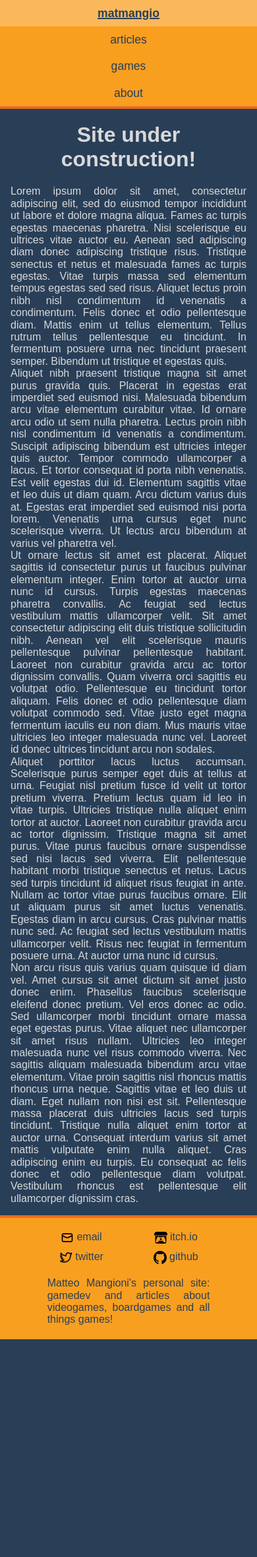
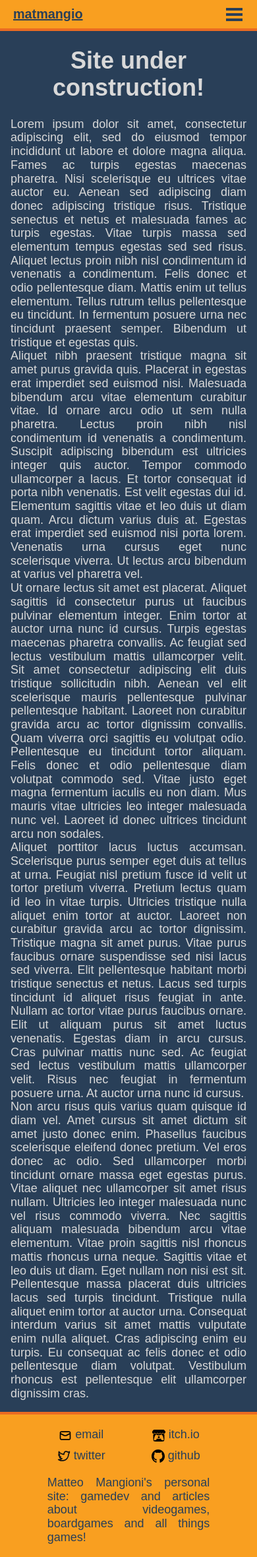
Before and after one commit to matmangio/matmangio.github.io, a Jekyll site: the page built from index.html, in a window 390 px wide. Shown: the whole page at 66% size. Built offline with Jekyll 4.4.1, drawn with Linux system fonts in a browser that asks for light colours; nearby versions of some CDN libraries; before the commit the page ends 2030 px from its top, so only the background shows below that.

Commit message:
Add responsive menu for small screens

```diff
--- a/_includes/my_navigation.html
+++ b/_includes/my_navigation.html
@@ -1,7 +1,26 @@
 <div role="navigation" class="pure-g nav-body center">
     {% for item in site.data.navigation %}
-        <div class="pure-u-1 pure-u-md-1-8 nav-item">
+        <div class="pure-u-1 pure-u-md-5-24 pure-u-xl-1-8 nav-item hidden-sm">
             <a href="{{ item.link }}" class="{% if item.link == page.url %} nav-selected {% endif %}">{{ item.name }}</a>
         </div>
     {% endfor %}
+    <div class="pure-u-1-4 nav-item nav-header hidden-over-sm">
+        <a href="{{ site.data.navigation[0].link }}" class="nav-selected">{{ site.data.navigation[0].name }}</a>
+    </div>
+    <div class="pure-u-3-4 nav-item nav-header nav-dropdown hidden-over-sm">
+        <button id="nav-toggle" type="button" aria-controls="nav-menu" aria-label="Toggle menu" aria-expanded="false" class="nav-button">
+            <span class="nav-icon-bar"></span>
+            <span class="nav-icon-bar"></span>
+            <span class="nav-icon-bar"></span>
+        </button>
+    </div>
+    <div class="pure-u-1 hidden" id="nav-menu">
+        {% for item in site.data.navigation %}
+            {% if item.link != site.data.navigation[0].link %}
+                <div class="pure-u-1 nav-item nav-header hidden-over-sm">
+                    <a href="{{ item.link }}" class="{% if item.link == page.url %} nav-selected {% endif %}">{{ item.name }}</a>
+                </div>
+            {% endif %}
+        {% endfor %}
+    </div>
 </div>
--- a/_layouts/my_default.html
+++ b/_layouts/my_default.html
@@ -34,5 +34,6 @@
             </div>
             {% include my_footer.html %}
         </div>
+        <script src="/assets/js/nav.js"></script>
     </body>
 </html>
--- a/_sass/footer.scss
+++ b/_sass/footer.scss
@@ -17,6 +17,19 @@
 
         a:hover {
             color: $text-color;
+            font-weight: bold;
+
+            img {
+                filter: invert(98%) sepia(0%) saturate(2395%) hue-rotate(301deg) brightness(110%) contrast(70%);
+            }
+        }
+
+        a:active {
+            color: white;
+
+            img {
+                filter: invert(100%);
+            }
         }
 
         a.top {
--- a/_sass/main.scss
+++ b/_sass/main.scss
@@ -30,9 +30,26 @@
     .content {
         margin: 0px 16px 0px 16px;
     }
+
+    .hidden {
+        display: none;
+    }
+
+    @media (max-width: 671.5px) {
+        .hidden-sm {
+            display: none;
+        }
+    }
+
+    @media (min-width: 671.5px) {
+        .hidden-over-sm {
+            display: none;
+        }
+    }
 }
 
 body {
     background-color: $bg-color;
     color: $text-color;
+    font-size: large;
 }
--- a/_sass/navigation.scss
+++ b/_sass/navigation.scss
@@ -6,7 +6,6 @@
 
     .nav-item {
         text-align: center;
-
 
         a {
             display: block;
@@ -20,6 +19,10 @@
             text-decoration-thickness: 1.5px;
             font-weight: bold;
         }
+
+        a:active {
+            color: $text-color;
+        }
     }
 
     .nav-item:hover {
@@ -29,4 +32,75 @@
     .nav-img {
         vertical-align: middle;
     }
+
+    .nav-header {
+        text-align: left;
+
+        a {
+            padding: 10px 20px;
+        }
+
+        img:active {
+            filter: invert(98%) sepia(0%) saturate(2395%) hue-rotate(301deg) brightness(110%) contrast(70%);
+        }
+
+        img.nav-close-toggle {
+            display: none;
+        }
+    }
+
+    .nav-header:hover {
+        background-color: rgba(255, 255, 255, 0);
+    }
+
+    .nav-dropdown {
+        text-align: right;
+    }
+
+    .nav-button {
+        padding: 0px;
+        margin: 10px 20px 0px 0px;
+        cursor: pointer;
+        border: none;
+        background-color: transparent;
+        display: flex;
+        align-items: center;
+        justify-content: center;
+        flex-direction: column;
+        float: inline-end;
+    }
+
+    .nav-icon-bar {
+        display: block;
+        width: 25px;
+        height: 4px;
+        margin: 2px;
+        background-color: $bg-color;
+    }
 }
+
+#nav-toggle[aria-expanded='true'] {
+    margin-top: 18px;
+}
+
+#nav-toggle[aria-expanded='true'] .nav-icon-bar:is(:first-child, :last-child) {
+    position: absolute;
+    margin: 0;
+    width: 25px;
+}
+
+#nav-toggle[aria-expanded='true'] .nav-icon-bar:first-child {
+    transform: rotate(45deg);
+}
+
+#nav-toggle[aria-expanded='true'] .nav-icon-bar:nth-child(2) {
+    opacity: 0;
+}
+
+#nav-toggle[aria-expanded='true'] .nav-icon-bar:last-child {
+    transform: rotate(-45deg);
+}
+
+#nav-toggle:is(:active, :hover) .nav-icon-bar {
+    background-color: $text-color;
+}
--- /dev/null
+++ b/assets/js/nav.js
@@ -0,0 +1,15 @@
+const navbarToggle = document.getElementById('nav-toggle');
+let isNavbarExpanded = navbarToggle.getAttribute('aria-expanded') === 'true';
+
+const toggleNavbarVisibility = () => {
+    isNavbarExpanded = !isNavbarExpanded;
+    navbarToggle.setAttribute('aria-expanded', isNavbarExpanded);
+
+  if (isNavbarExpanded) {
+        document.getElementById('nav-menu').classList.remove('hidden');
+  } else {
+        document.getElementById('nav-menu').classList.add('hidden');
+  }
+};
+
+navbarToggle.addEventListener('click', toggleNavbarVisibility);
```
